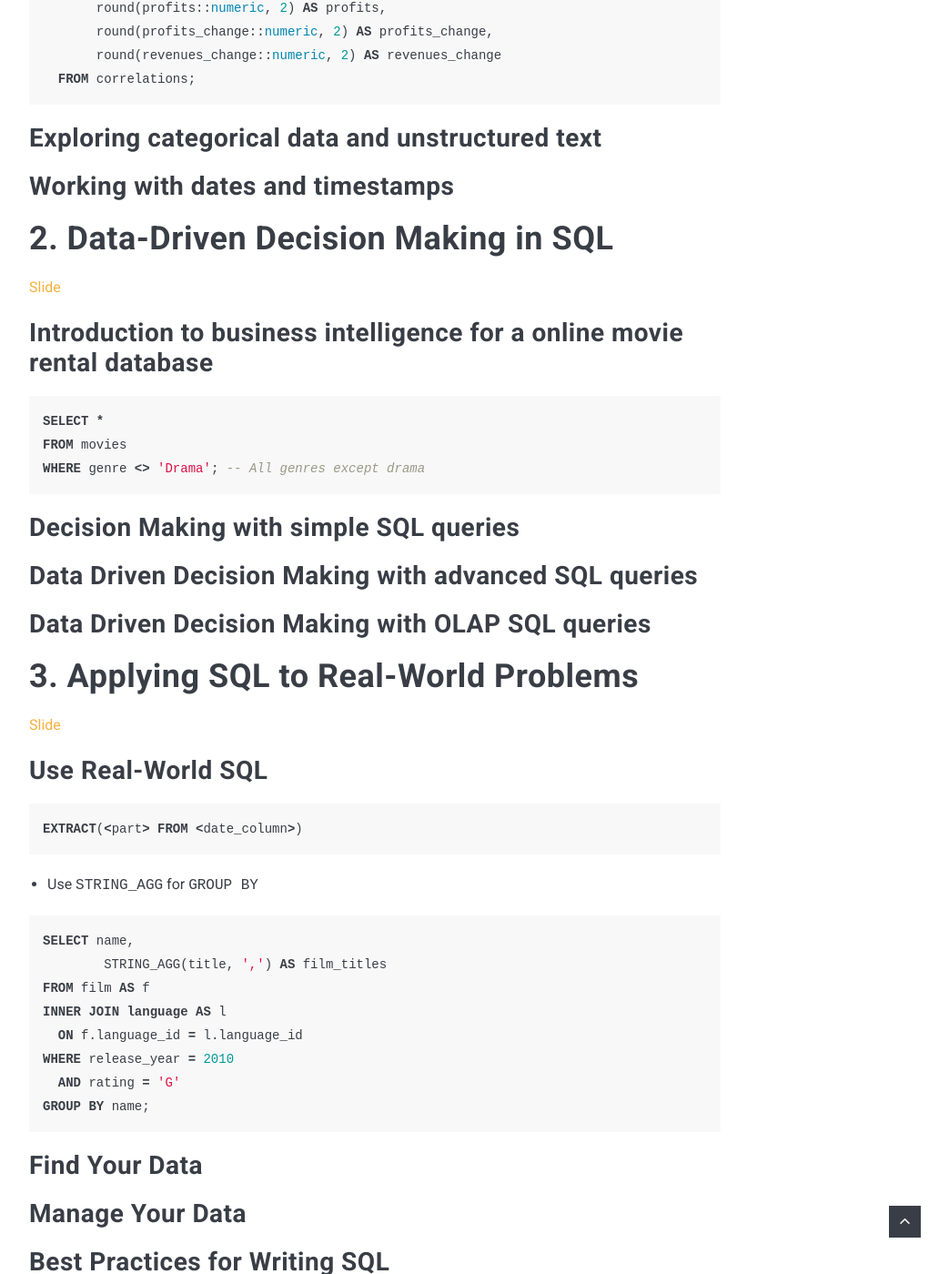
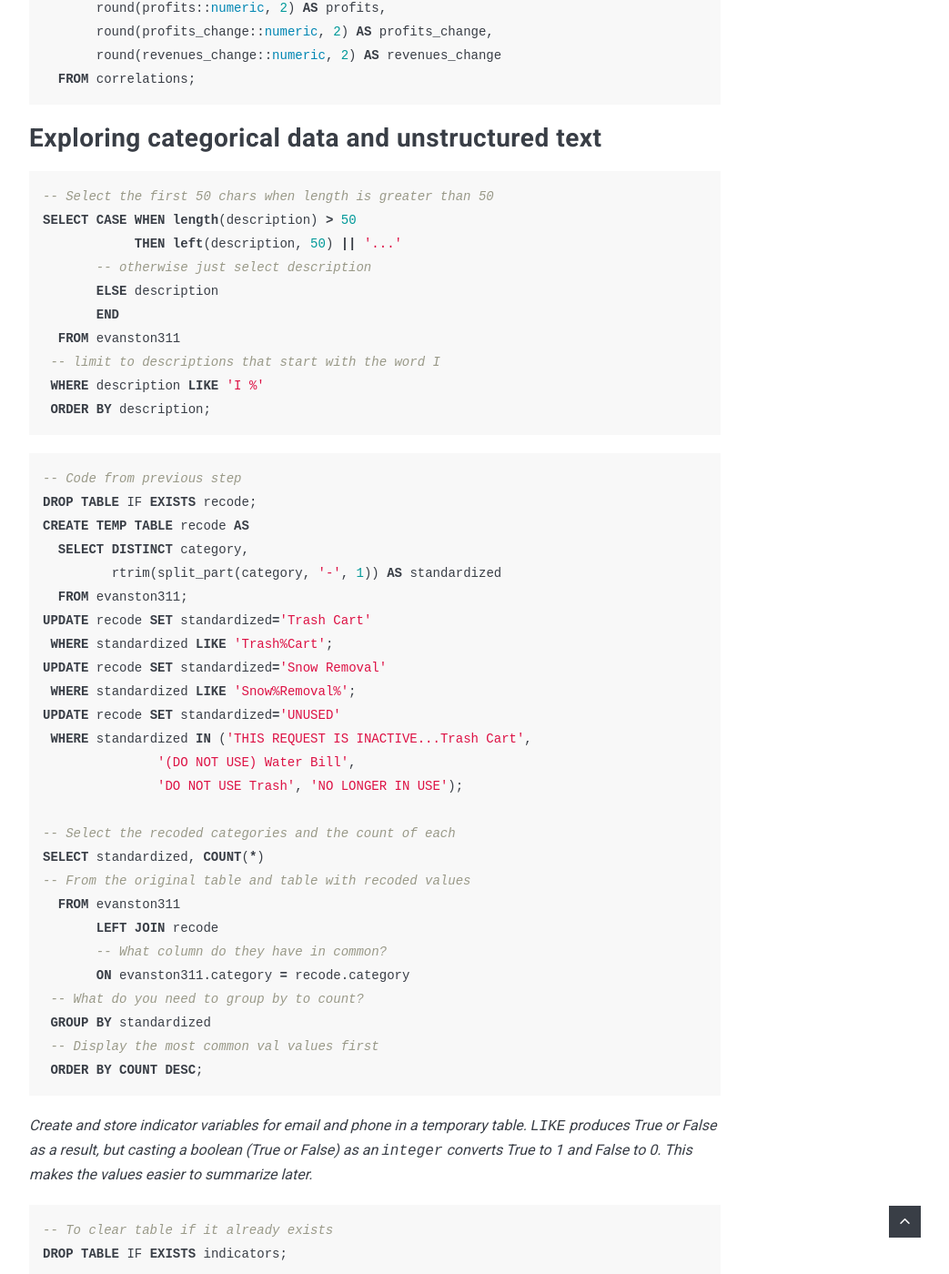
Before and after one commit to poi0905/poi0905.github.io, a Jekyll site: the page built from _posts/2022-11-28-datacamp-SQL-for-Business-Analysts.markdown, in a window 1280 px wide and 1400 px high, scrolled down 7559 px. Shown: the whole window at 91% size, without its empty margins (228-1271 px from the left). Built offline with Jekyll 4.4.1, drawn with Linux system fonts in a browser that asks for light colours; nearby versions of some CDN libraries; comment, search, counter and statistics services are not loaded; some of the changed text lies outside the part shown.

Commit message:
20221129

```diff
--- a/_posts/2022-11-28-datacamp-SQL-for-Business-Analysts.markdown
+++ b/_posts/2022-11-28-datacamp-SQL-for-Business-Analysts.markdown
@@ -281,23 +281,75 @@ SELECT measure,
 ## Exploring categorical data and unstructured text
 
 {% highlight SQL %}
-
+-- Select the first 50 chars when length is greater than 50
+SELECT CASE WHEN length(description) > 50
+            THEN left(description, 50) || '...'
+       -- otherwise just select description
+       ELSE description
+       END
+  FROM evanston311
+ -- limit to descriptions that start with the word I
+ WHERE description LIKE 'I %'
+ ORDER BY description;
 {% endhighlight %}
 
 
 {% highlight SQL %}
+-- Code from previous step
+DROP TABLE IF EXISTS recode;
+CREATE TEMP TABLE recode AS
+  SELECT DISTINCT category,
+         rtrim(split_part(category, '-', 1)) AS standardized
+  FROM evanston311;
+UPDATE recode SET standardized='Trash Cart'
+ WHERE standardized LIKE 'Trash%Cart';
+UPDATE recode SET standardized='Snow Removal'
+ WHERE standardized LIKE 'Snow%Removal%';
+UPDATE recode SET standardized='UNUSED'
+ WHERE standardized IN ('THIS REQUEST IS INACTIVE...Trash Cart',
+               '(DO NOT USE) Water Bill',
+               'DO NOT USE Trash', 'NO LONGER IN USE');
 
+-- Select the recoded categories and the count of each
+SELECT standardized, COUNT(*)
+-- From the original table and table with recoded values
+  FROM evanston311
+       LEFT JOIN recode
+       -- What column do they have in common?
+       ON evanston311.category = recode.category
+ -- What do you need to group by to count?
+ GROUP BY standardized
+ -- Display the most common val values first
+ ORDER BY COUNT DESC;
 {% endhighlight %}
 
+*Create and store indicator variables for email and phone in a temporary table. `LIKE` produces True or False as a result, but casting a boolean (True or False) as an `integer` converts True to 1 and False to 0. This makes the values easier to summarize later.*
 
 {% highlight SQL %}
+-- To clear table if it already exists
+DROP TABLE IF EXISTS indicators;
 
+-- Create the temp table
+CREATE TEMP TABLE indicators AS
+  SELECT id,
+         CAST (description LIKE '%@%' AS integer) AS email,
+         CAST (description LIKE '%___-___-____%' AS integer) AS phone
+    FROM evanston311;
+
+-- Select the column you'll group by
+SELECT priority,
+       -- Compute the proportion of rows with each indicator
+       SUM(email)/COUNT(*)::numeric AS email_prop,
+       SUM(phone)/COUNT(*)::numeric AS phone_prop
+  -- Tables to select from
+  FROM evanston311
+       LEFT JOIN indicators
+       -- Joining condition
+       ON evanston311.id=indicators.id
+ -- What are you grouping by?
+ GROUP BY priority;
 {% endhighlight %}
 
-
-{% highlight SQL %}
-
-{% endhighlight %}
 
 ## Working with dates and timestamps
 
```
